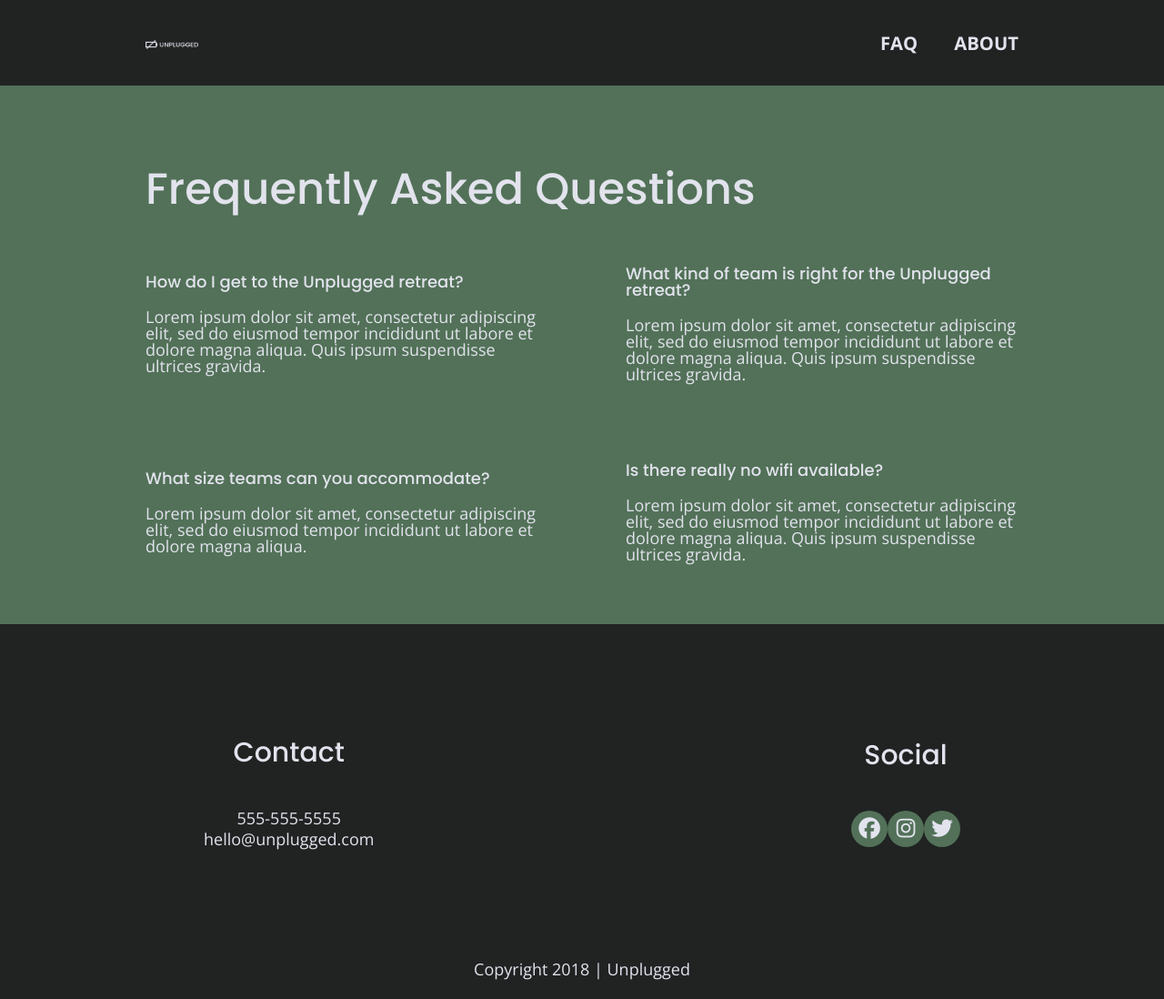
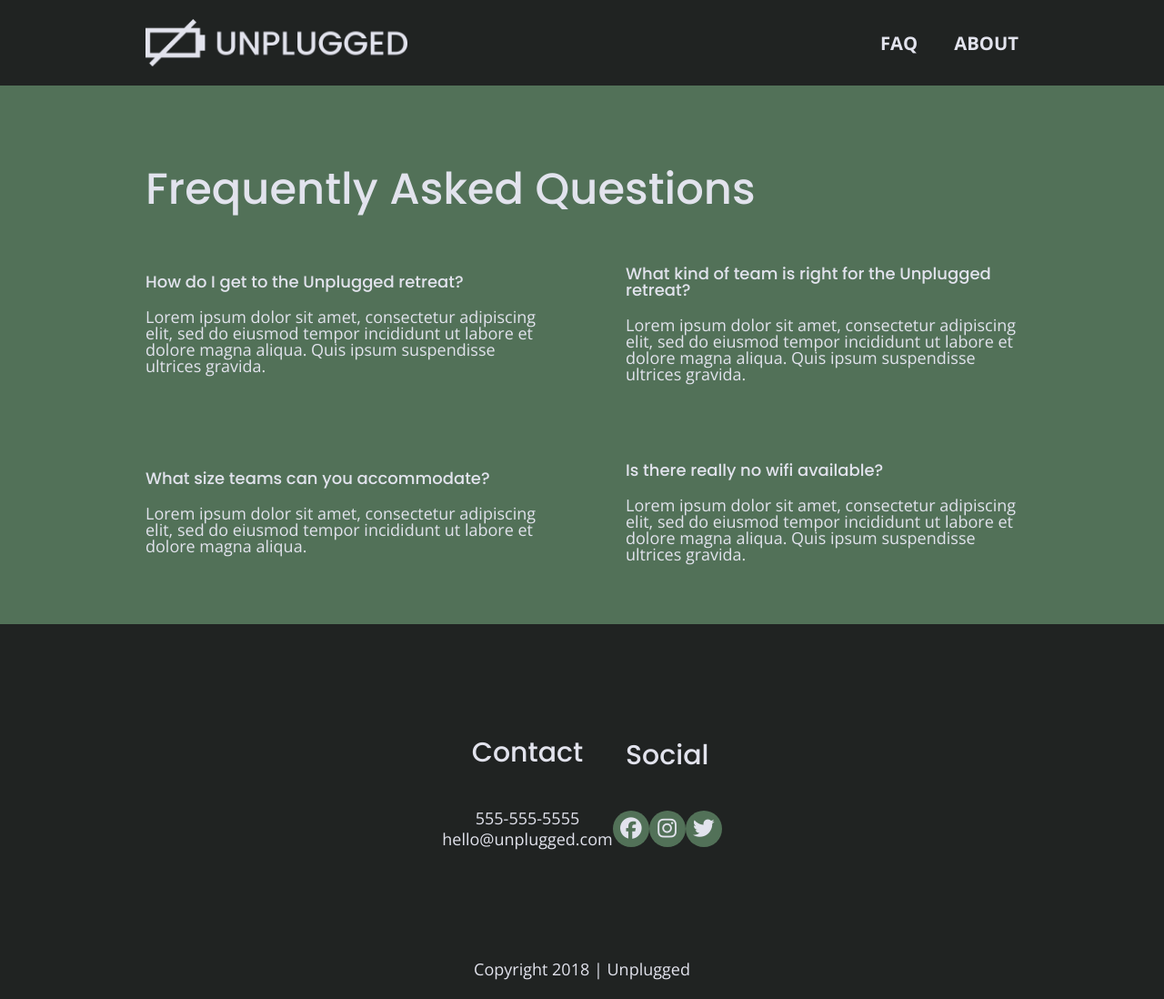
Before and after one commit to SydneyWestrick/Unpluggedwebsite, a website: page faq/index.html in a window 1280 px wide. Shown: the whole page at 91% size. Drawn offline with nearby package versions, Linux system fonts and the light colour scheme.

Commit message:
Fixed errors in HTML and CSS. Also fixed features alignment for desktop version

```diff
--- a/css/main.css
+++ b/css/main.css
@@ -118,6 +118,7 @@
   a {
     color: #e2e3ed;
     text-decoration: none;
+
   }
 
   h2 {
@@ -140,7 +141,7 @@
   }
 
   img {
-   width: 20%;
+   width: 100%;
 
   }
 
@@ -168,7 +169,7 @@
     flex-flow: row wrap;
   }
 
-  header {
+ header {
     padding: 15px 0;
   }
 
@@ -179,6 +180,7 @@
     align-items: center;
     flex-flow: row wrap;
   }
+
 
   header figure {
     width: 60%;
@@ -328,6 +330,7 @@
   .features article {
     width: 63%;
     margin: 30px 0;
+    flex-flow: row wrap;
   }
 
   .features .features-items {
@@ -637,6 +640,7 @@
       margin: 0;
     }
     /* Footer */
+
     footer .content-wrapper {
       width: 65%;
       margin: 100px 0;
@@ -651,6 +655,8 @@
 
     footer .contact {
       margin-bottom: 0;
+      /* width: 100%; */
+
     }
 
     footer h4 {
@@ -789,6 +795,8 @@
     align-items: center;
    }
 
+
+
    footer .social-icons p i {
     font-size: 1.3125em;
   }
@@ -802,6 +810,13 @@
 
     .content-wrapper {
       max-width: 960px;
+    display: flex;
+    flex-direction: row;
+    flex-wrap: wrap;
+    align-content: space-around;
+    justify-content: center;
+    align-items: center;
+
     }
 
 
@@ -847,7 +862,8 @@
     }
 
     .features article {
-      flex-basis: 33%;
+      flex-basis: 30%;
+
     }
 
     /* Reviews */
@@ -862,6 +878,15 @@
     footer h4 {
       font-size: 1.875em;
     }
+
+    footer .content-wrapper{
+      display: flex;
+      flex-direction: row;
+      flex-wrap: wrap;
+      align-content: center;
+      justify-content: center;
+    }
+
 
     /* ==========================================================================
     About Page
```
Also changed, not shown: about/index.html (+11 -10 lines), index.html (+8 -4 lines).
